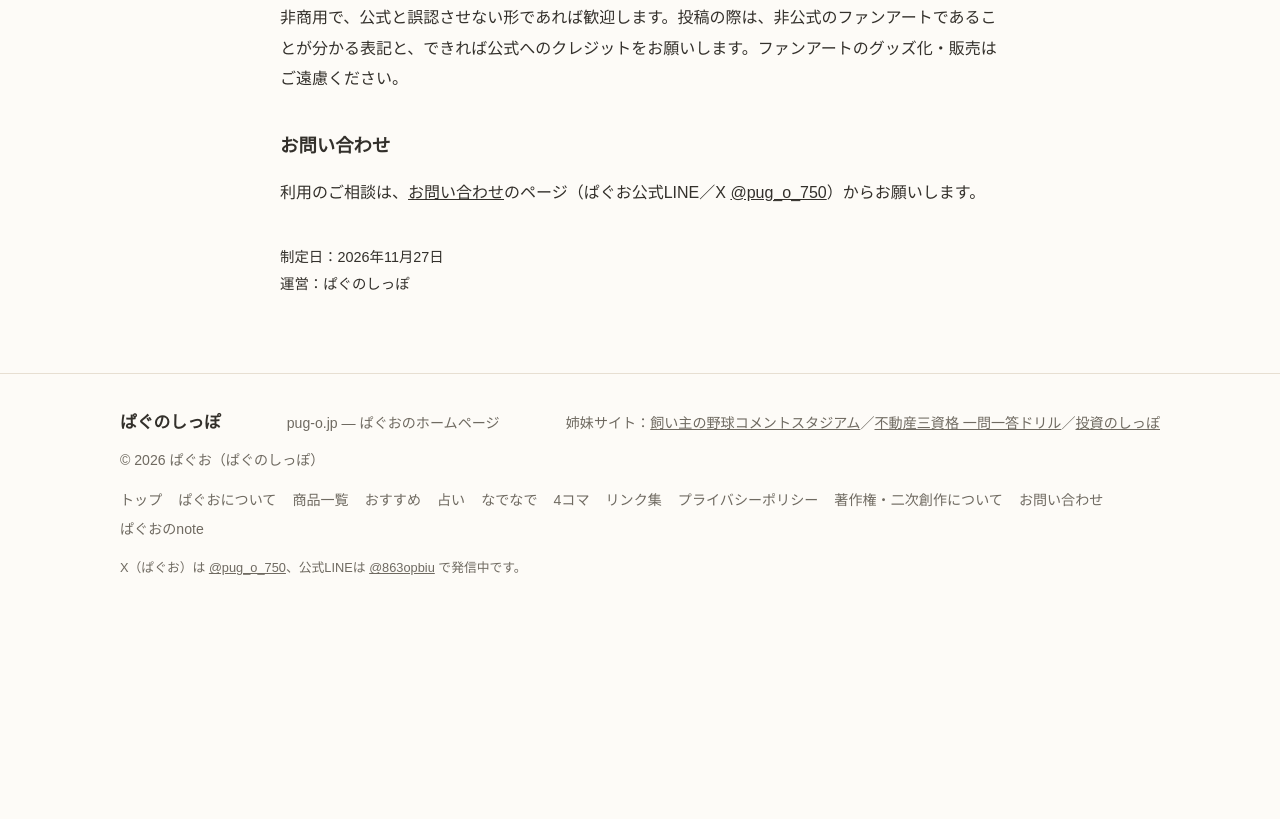
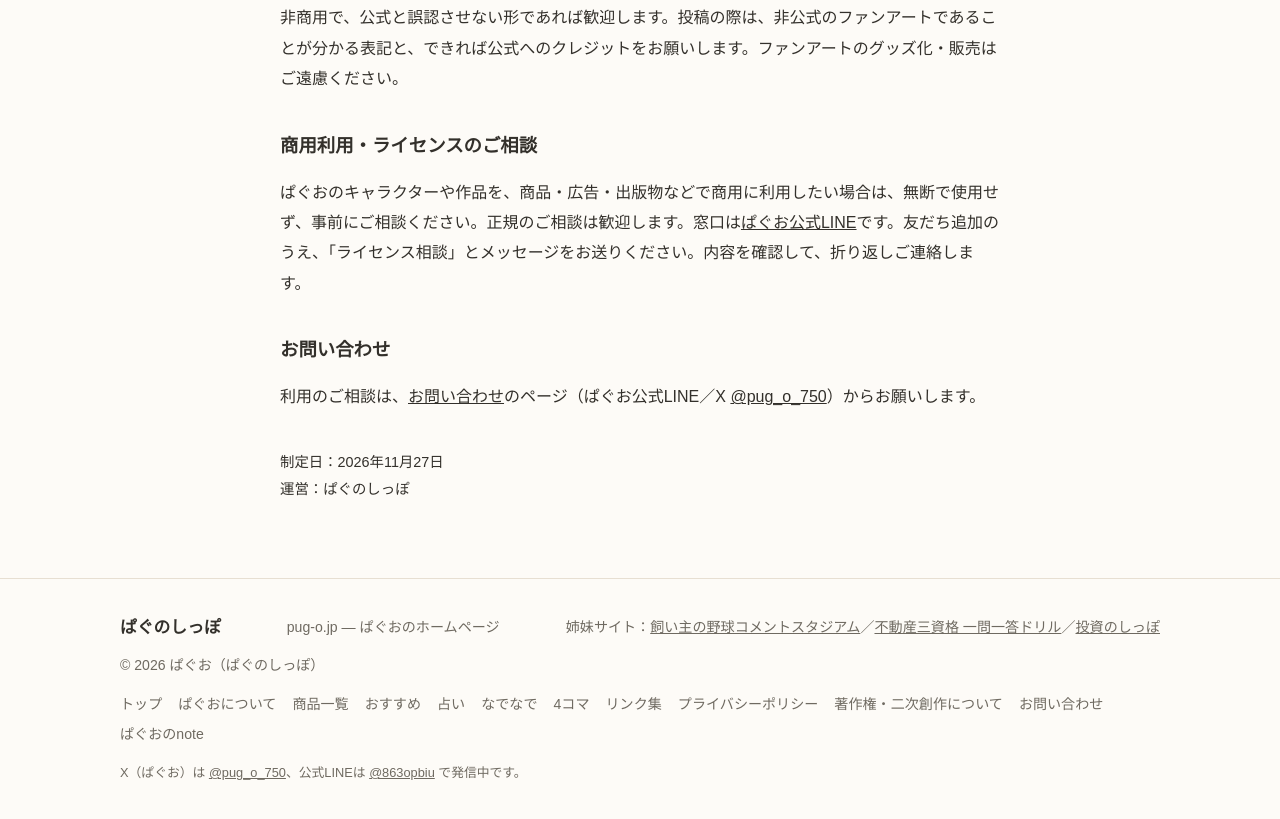
Before and after one commit to paguo750/paguo750.github.io, a plain HTML site: page copyright/index.html in a window 1280 px wide. Shown: the part 837-1656 px from the top of the page. Before the commit the page ends 1473 px from the top, so only its background shows below. Drawn offline with Linux system fonts and the light colour scheme.

Commit message:
Publish pug-o.jp site (privacy page, favicon, AdSense code)

```diff
--- a/copyright/index.html
+++ b/copyright/index.html
@@ -78,6 +78,9 @@
 <h2>ファンアートについて</h2>
 <p>非商用で、公式と誤認させない形であれば歓迎します。投稿の際は、非公式のファンアートであることが分かる表記と、できれば公式へのクレジットをお願いします。ファンアートのグッズ化・販売はご遠慮ください。</p>
 
+<h2>商用利用・ライセンスのご相談</h2>
+<p>ぱぐおのキャラクターや作品を、商品・広告・出版物などで商用に利用したい場合は、無断で使用せず、事前にご相談ください。正規のご相談は歓迎します。窓口は<a href="https://lin.ee/oo0LmqKr" target="_blank" rel="noopener">ぱぐお公式LINE</a>です。友だち追加のうえ、「ライセンス相談」とメッセージをお送りください。内容を確認して、折り返しご連絡します。</p>
+
 <h2>お問い合わせ</h2>
 <p>利用のご相談は、<a href="../contact/">お問い合わせ</a>のページ（ぱぐお公式LINE／X <a href="https://x.com/pug_o_750" target="_blank" rel="noopener">@pug_o_750</a>）からお願いします。</p>
 
```
Also changed, not shown: products/index.html (+3 -0 lines).
